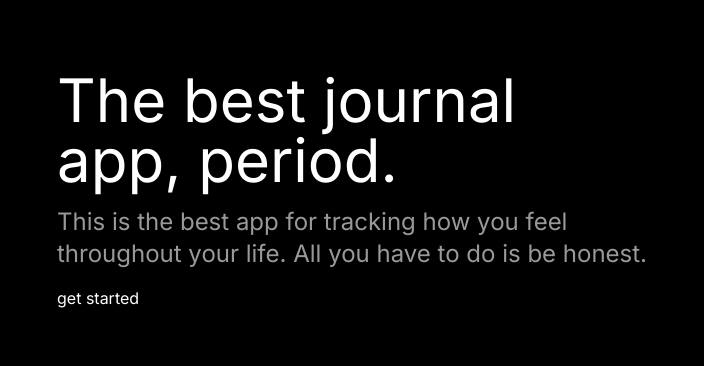
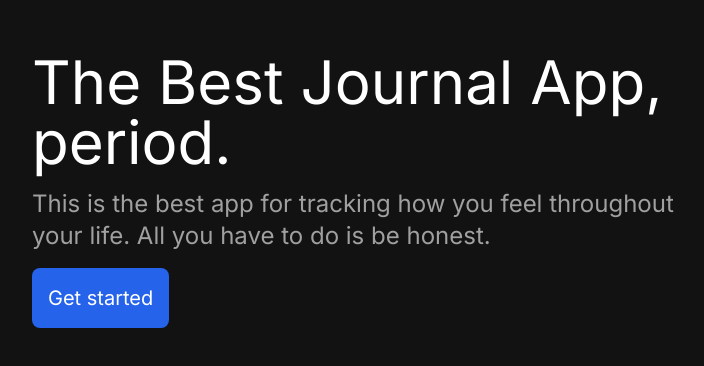
Before and after one commit to Ujjwalsharma7/feels, a Next.js app: page / in a window 1280 px wide. Shown: the part 210-576 px from the top of the page, without its empty margins (283-987 px from the left). Built offline with nearby package versions, Linux system fonts and the light colour scheme.

Commit message:
added some css in btn and changed bg color

```diff
--- a/app/page.tsx
+++ b/app/page.tsx
@@ -1,16 +1,21 @@
 import Image from 'next/image'
+import Link from 'next/link'
 
 export default function Home() {
   return (
-    <div className="w-screen h-screen bg-black flex justify-center items-center text-white">
-      <div className="w-full max-w-[600px] mx-auto">
-        <h1 className=" text-6xl mb-4">The best journal app, period.</h1>
+    <div className="w-screen h-screen bg-[#121212] flex justify-center items-center text-white">
+      <div className="w-full max-w-[650px] mx-auto">
+        <h1 className=" text-6xl mb-4">The Best Journal App, period.</h1>
         <p className=" text-2xl text-white/60 mb-4">
           This is the best app for tracking how you feel throughout your life.
           All you have to do is be honest.
         </p>
         <div>
-          <button className="bgblue600">get started</button>
+          <Link href="/">
+            <button className=" bg-blue-600 p-4 rounded-lg text-xl hover:bg-blue-600/30">
+              Get started
+            </button>
+          </Link>
         </div>
       </div>
     </div>
```
